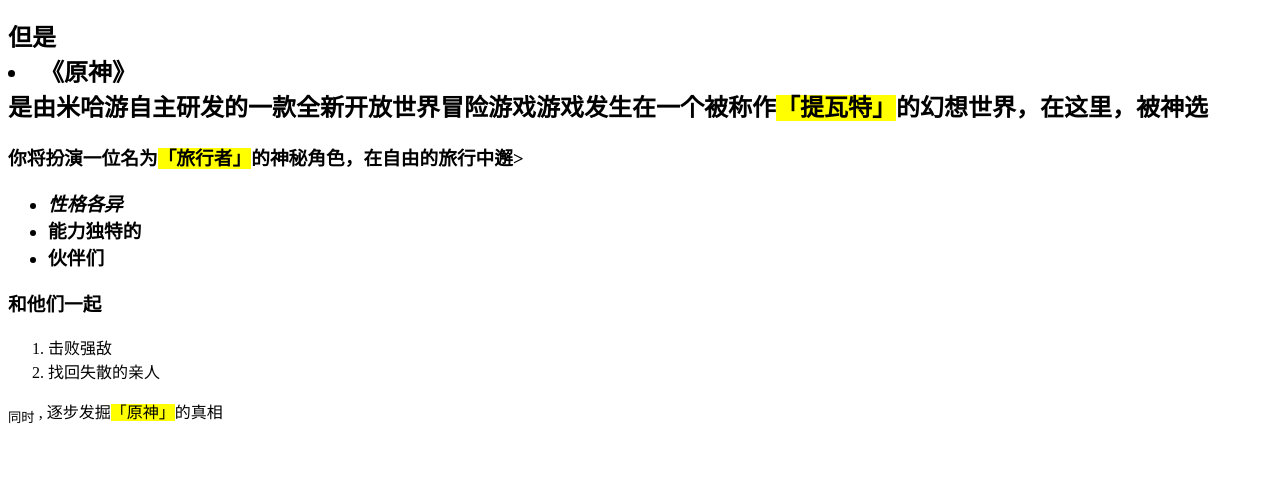
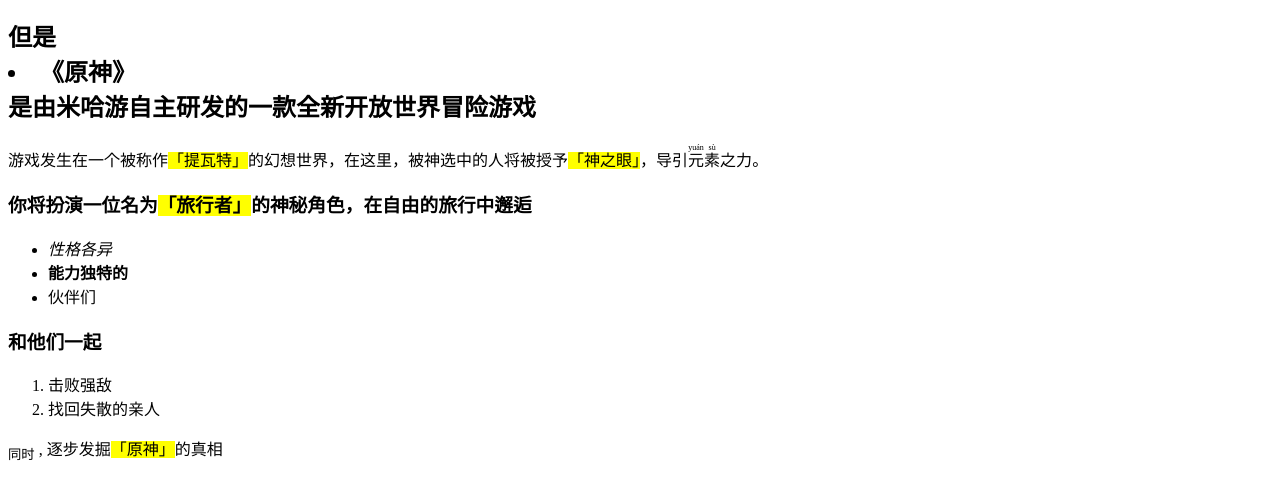
Before and after one commit to zhuz007/words, a plain HTML site: page index.html in a window 1280 px wide. Shown: the part 57-556 px from the top of the page. Drawn offline with Linux system fonts and the light colour scheme.

Commit message:
Update index.html

```diff
--- a/index.html
+++ b/index.html
@@ -1,7 +1,7 @@
 <h1>你说的对</h1>
-<h2>但是<li>《原神》</li>是由米哈游自主研发的一款全新开放世界冒险游戏</h
-<p>游戏发生在一个被称作<mark>「提瓦特」</mark>的幻想世界，在这里，被神选
-<h3>你将扮演一位名为<mark>「旅行者」</mark>的神秘角色，在自由的旅行中邂>
+<h2>但是<li>《原神》</li>是由米哈游自主研发的一款全新开放世界冒险游戏</h2>
+<p>游戏发生在一个被称作<mark>「提瓦特」</mark>的幻想世界，在这里，被神选中的人将被授予<mark>「神之眼」</mark>，导引<ruby>元<rt>yuán</rt>素<rt>sù</rt>之力</ruby>。</p >
+<h3>你将扮演一位名为<mark>「旅行者」</mark>的神秘角色，在自由的旅行中邂逅</h3>
 <ul>
         <li><em>性格各异</em></li>
             <li><strong>能力独特的</strong></li>
```
